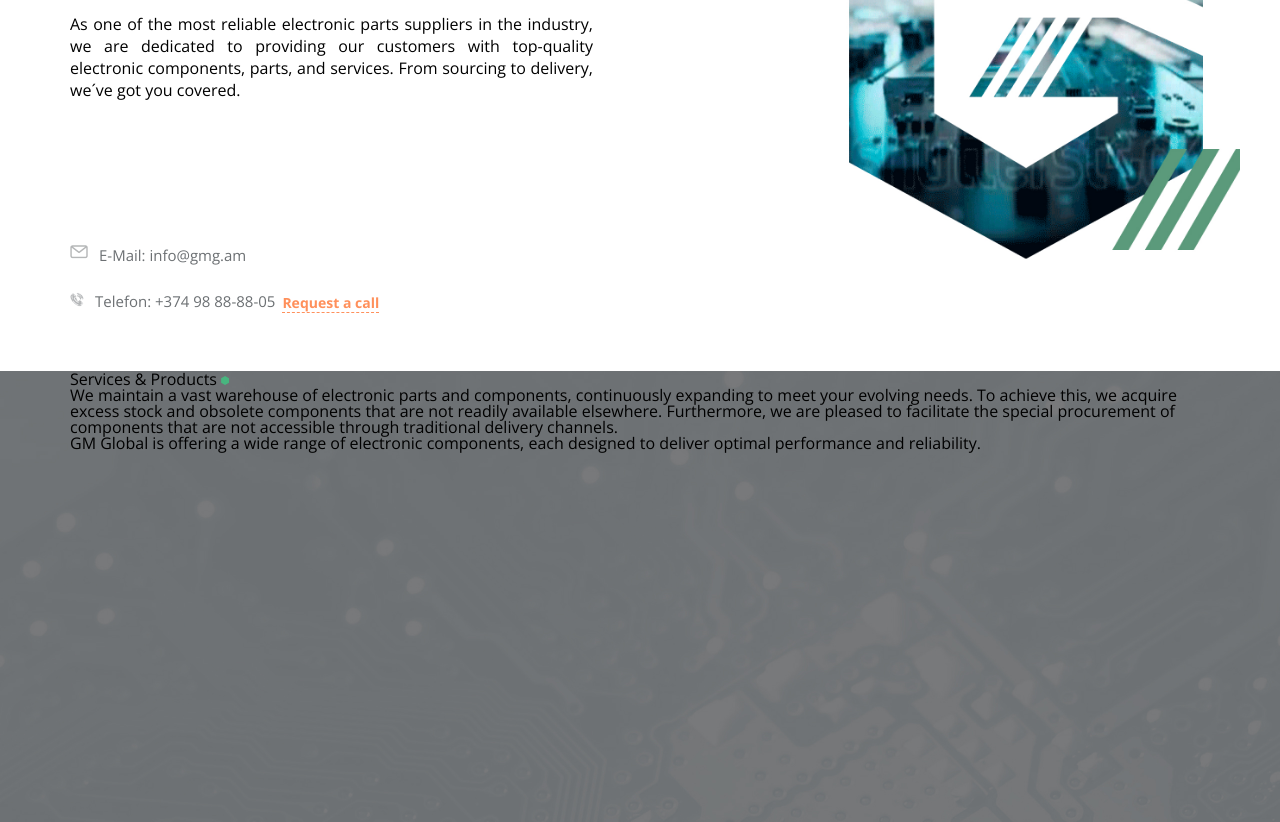
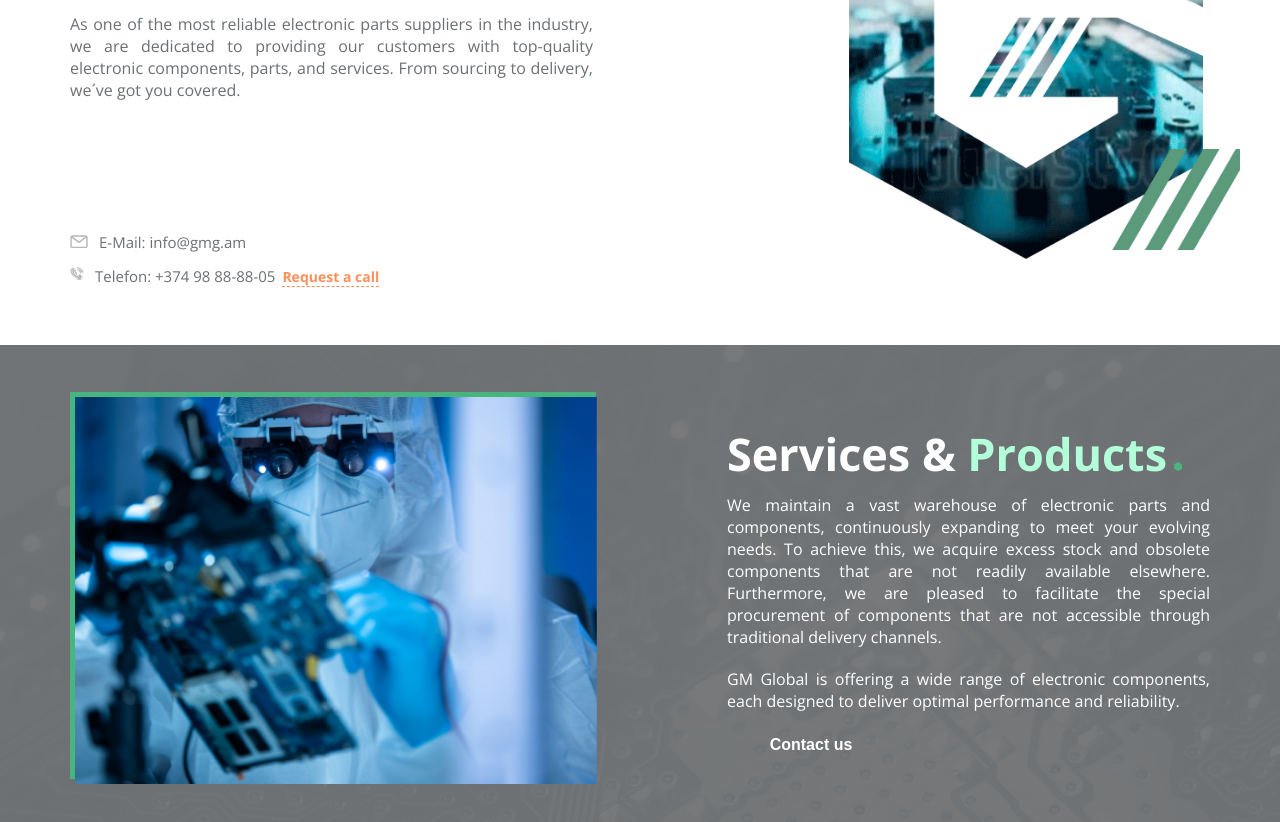
Before and after one commit to DesidoS/GM-Global, a plain HTML site: page index.html in a window 1280 px wide. Shown: the part 318-1140 px from the top of the page. Drawn offline with nearby package versions, Linux system fonts and the light colour scheme.

Commit message:
fix-media

```diff
--- a/index.html
+++ b/index.html
@@ -190,16 +190,6 @@
                 </svg>
               </button>
               <ul class="hero__contact-list">
-                <!-- <li class="hero__contact-item hero__contact-item--geo">
-                  <a href="#" class="hero__contact-link">
-                    <svg class="hero__contact-svg">
-                      <use href="./images/icon-sprite.svg#geo"></use>
-                    </svg>
-                    5C77+QV2 Parakar 0069
-                    <br />
-                    <span> Yerevan, Armenia </span>
-                  </a>
-                </li> -->
                 <li class="hero__contact-item hero__contact-item--mail">
                   <a href="info@gmg.am" class="hero__contact-link">
                     <svg class="hero__contact-svg hero__contact-svg--mail">
@@ -259,31 +249,72 @@
       <div class="services-container">
         <div class="container">
           <section class="services">
-            <ul>
-              <li style="background-image: url('./images/services_1.jpg')"></li>
-              <li style="background-image: url('./images/services_2.jpg')"></li>
-              <li style="background-image: url('./images/services_3.jpg')"></li>
-              <li style="background-image: url('./images/services_4.jpg')"></li>
+            <div class="services__list">
+              <ul class="services__items">
+                <li class="services__item_1">
+                  <img
+                    class="services__item--bacground"
+                    src="./images/services_1.jpg"
+                    alt="Services & Products"
+                  />
+                </li>
+                <li class="services__item services__item_2">
+                  <img
+                    class="services__item--img services__item--2"
+                    src="./images/services_2.jpg"
+                    alt="Services & Products"
+                  />
+                </li>
+                <li class="services__item services__item_3">
+                  <img
+                    class="services__item--img services__item--3"
+                    src="./images/services_3.jpg"
+                    alt="Services & Products"
+                  />
+                </li>
+                <li class="services__item services__item_4">
+                  <img
+                    class="services__item--img services__item--4"
+                    src="./images/services_4.jpg"
+                    alt="Services & Products"
+                  />
+                </li>
               </ul>
-            <h2>
-              Services &
-              <span>Products</span>
-              <svg class="dot" fill="#fff">
+            </div>
+            <div class="services__content">
+              <h2 class="services__title">
+                Services &amp; <span class="services__subtitle">Products</span>
+                <svg class="dot services__dot" fill="#fff">
                   <use href="./images/icon-sprite.svg#hexagon-green"></use>
                 </svg>
               </h2>
-            <p>
+              <p class="services__text">
                 We maintain a vast warehouse of electronic parts and components,
                 continuously expanding to meet your evolving needs. To achieve
-              this, we acquire excess stock and obsolete components that are not
-              readily available elsewhere. Furthermore, we are pleased to
+                this, we acquire excess stock and obsolete components that are
+                not readily available elsewhere. Furthermore, we are pleased to
                 facilitate the special procurement of components that are not
                 accessible through traditional delivery channels.
               </p>
-            <p>
-              GM Global is offering a wide range of electronic components, each
-              designed to deliver optimal performance and reliability.
+              <p class="services__text">
+                GM Global is offering a wide range of electronic components,
+                each designed to deliver optimal performance and reliability.
               </p>
+              <button class="button services__button">
+                <svg class="button-svg">
+                  <use href="./images/icon-sprite.svg#button-contact"></use>
+                  <text
+                    x="40%"
+                    y="50%"
+                    dominant-baseline="middle"
+                    text-anchor="middle"
+                    class="hero__contact-text"
+                  >
+                    Contact us
+                  </text>
+                </svg>
+              </button>
+            </div>
           </section>
         </div>
       </div>
--- a/sass/components/_button.sass
+++ b/sass/components/_button.sass
@@ -1,6 +1,8 @@
 .button
   display: inline-block
   padding: 0
+  width: 210px
+  height: 37px
 
   cursor: pointer
   background-size: cover
--- a/sass/components/_container.sass
+++ b/sass/components/_container.sass
@@ -5,7 +5,7 @@ body
   margin: 0 auto
   padding-left: 15px
   padding-right: 15px
-  @media (min-width: 1024px)
+  @media (min-width: 1025px)
     padding-left: 30px
     padding-right: 30px
     max-width: 1024px
--- a/sass/components/_dot.sass
+++ b/sass/components/_dot.sass
@@ -1,6 +1,8 @@
 .dot
   width: 4px
   height: 5px
-  @include large-screen
+  margin-left: -4px
+  @media (min-width: 1025px)
+    margin-left: -5px
     width: 8px
     height: 9px
--- a/sass/components/_hero.sass
+++ b/sass/components/_hero.sass
@@ -1,28 +1,27 @@
 .hero
-  @media (max-width: 1023px)
-    padding-bottom: 108px
-  @include large-screen
+  padding-bottom: 108px
+  @media (min-width: 1025px)
     margin-top: 152px
     padding-bottom: 58px
 
 .hero-container
-  @include large-screen
+  @media (min-width: 1025px)
     position: relative
 
 .hero
   position: relative
 
 .hero__content
-  @media (max-width: 1023px)
-    padding-top: 50px
-    width: 290px
-    margin: 0 auto
-  @include large-screen
+  padding-top: 50px
+  margin: 0 auto
+  @media (min-width: 1025px)
+    padding-top: 0
+    margin: 0
     width: 523px
 
 .hero__logo
   margin-bottom: 26px
-  @include large-screen
+  @media (min-width: 1025px)
     display: none
 
 .hero__logo-svg
@@ -37,7 +36,7 @@
   letter-spacing: 0em
   text-align: justified
   color: $general-text-color
-  @include large-screen
+  @media (min-width: 1025px)
     margin-bottom: 20px
     font-size: 45px
     line-height: 53px
@@ -47,20 +46,20 @@
 
 .hero__subtitle-icon
   fill: $accent-colors
-  margin-left: -4px
-  @include large-screen
-    margin-left: -5px
 
 .hero__description
+  color: $second-color
   text-align: justify
   font-size: 16px
-  font-weight: 400
+  font-weight: 700
   line-height: 22px
   letter-spacing: 0em
+  @media (min-width: 1025px)
+    font-weight: 400
 
 .hero__contact-btn
   margin-top: 13px
-  @include large-screen
+  @media (min-width: 1025px)
     margin-top: 11px
 
 .hero__contact-list
@@ -68,41 +67,35 @@
   flex-direction: column
   margin-top: 34px
   color: $second-color
-  @include large-screen
+  @media (min-width: 1025px)
     margin-top: 81px
 
 .hero__contact-link
   display: flex
   flex-direction: row
+  align-items: center
+
   font-size: 15px
   font-weight: 400
   line-height: 20px
   letter-spacing: 0em
   transition: color 0.25s ease
+  color: inherit
 
-  @media (max-width: 1023px)
-    align-items: center
-    color: inherit
+  @media (min-width: 1025px)
+    align-items: baseline
+    color: $second-color
 
-    @include large-screen
-      align-items: baseline
-      color: $second-color
-
-    &:hover, &:focus
-      color: $hover-second-color
-
-.hero__contact-item--geo
-  @media (max-width: 1023px)
-    display: none
-    @include large-screen
-    display: none
+  &:hover, &:focus
+    color: $hover-second-color
 
 .hero__contact-item--mail
   margin-bottom: 13px
-  @media (max-width: 1023px)
+  @media (min-width: 1025px)
+    margin: 0
 
 .hero__contact-container
-  @include large-screen
+  @media (min-width: 1025px)
     display: flex
     margin-top: 13px
     align-items: baseline
@@ -119,7 +112,7 @@
   letter-spacing: 0em
   text-align: left
 
-  @include large-screen
+  @media (min-width: 1025px)
     margin-left: 7px
     transition: all 0.3s ease-in-out
 
@@ -143,15 +136,14 @@
   opacity: 0.5
 
 .hero__image
-  @include large-screen
+  right: 0px
+  @media (min-width: 1025px)
     position: absolute
     background-size: cover
     height: 428px
     width: 428px
     top: 0
-  @media (max-width: 1199px)
-    right: 0px
-  @include xl-screen
+  @media (min-width: 1200px)
     right: -30px
 
 .hero__arrow-container
@@ -159,7 +151,7 @@
   left: 50%
   top: 605px
   transform: translate(-50%, 0)
-  @include large-screen
+  @media (min-width: 1025px)
     position: absolute
     top: 421px
 
@@ -177,7 +169,7 @@
   height: 52.75px
   stroke: #c1c1c1
   transition: stroke 1s ease
-  @include large-screen
+  @media (min-width: 1025px)
     width: 63.53px
     height: 73.65px
 
@@ -192,7 +184,7 @@
   pointer-events: auto
   fill: #c1c1c1
   transition: transform 0.5s ease, color 0.5s ease
-  @include large-screen
+  @media (min-width: 1025px)
     width: 22.09px
     height: 12.55px
 
--- /dev/null
+++ b/sass/components/_services.sass
@@ -0,0 +1,94 @@
+.services
+    @media (min-width: 1025px)
+        display: flex
+        align-items: center
+        justify-content: space-between
+        padding: 47px 0 64px 0
+
+.services__list
+    padding: 56px 0 21px 0
+    margin: 0 auto
+    width: 100%
+    @media (min-width: 1025px)
+        width: 527px
+        margin: 0
+        padding: 0
+
+.services__items
+    position: relative
+
+.services__item--bacground
+    display: block
+    width: calc( 100% - 1.5px )
+
+.services__item
+    position: absolute
+    top: 5px
+    opacity: 0
+    animation: slide 9s infinite
+    @media (min-width: 1025px)
+        left: 5px
+
+.services__item--img
+    display: block
+    width: 100%
+
+.services__item_2
+    animation-delay: 0s
+
+.services__item_3
+    animation-delay: 3s
+
+.services__item_4
+    animation-delay: 6s
+
+@keyframes slide
+    0%
+        opacity: 0
+    10%
+        opacity: 1
+    35%
+        opacity: 1
+    40%
+        opacity: 0
+    100%
+        opacity: 0
+
+.services__content
+    @media (min-width: 1025px)
+        width: 483px
+.services__title
+    padding-top: 21px
+    padding-bottom: 14px
+
+    color: $white-color
+    font-size: 25px
+    font-weight: 700
+    line-height: 30px
+    letter-spacing: 0em
+    text-align: left
+    @media (min-width: 1025px)
+        font-size: 45px
+        line-height: 53px
+
+.services__subtitle
+    color: $stroke-color
+
+.services__text
+    color: $white-color
+
+    font-size: 16px
+    font-weight: 700
+    line-height: 22px
+    letter-spacing: 0em
+    text-align: justify
+    @media (min-width: 1025px)
+        font-weight: 400
+
+.services__text:first-of-type
+    margin-bottom: 20px
+
+.services__button
+    margin-top: 14px
+    @media (min-width: 1025px)
+        margin-top: 15px
--- a/sass/main.sass
+++ b/sass/main.sass
@@ -7,7 +7,7 @@
 
 @import "components/container"
 @import "components/dot"
-@import "components/contact"
 @import "components/button"
 @import "components/hero"
 @import "components/header"
+@import "components/services"
```
Also changed, not shown: sass/components/_header.sass (+23 -31 lines), css/main.css, css/main.min.css, sass/components/_contact.sass (deleted), 2 other files. Lines whose indentation alone changed are shown as unchanged.
